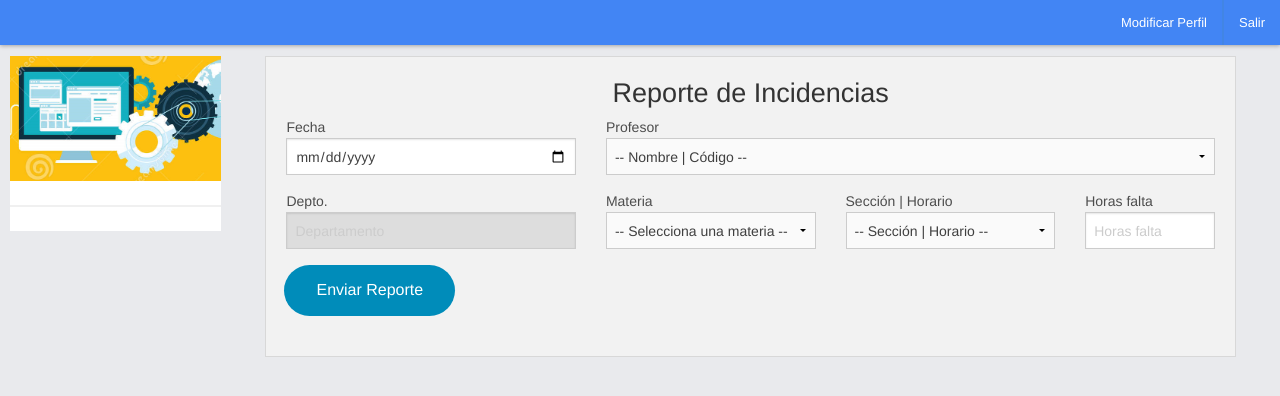
After one commit to Mike325/SistemaAdministrativo, a Django app: template templates/form-reporte-incidencias.html in a window 1280 px wide. The commit adds this page. Shown: the top 396 px of the page. Run offline with Django 3.2, Linux system fonts and the light colour scheme; the template is opened without the code that fills it, so the values that code supplies are empty.

Commit message:
Pequeños cambios a la interfaz del modulo de las secretarias

```diff
--- a/SistemaAdministrativo/url_secretaria.py
+++ b/SistemaAdministrativo/url_secretaria.py
@@ -2,13 +2,13 @@ from django.conf.urls import include, url
 from django.contrib import admin
 
 from apps.Reportes.views import *
-
-#URL's de Secretarias
 
 url_secretaria = [
 	url(r'^inicio-secretaria/$', inicio_secretaria),
 	url(r'^(computacion|electronica)/listas/tCompleto$', listas_tCompleto),
 	url(r'^(computacion|electronica)/listas/tMedio$', listas_tMedio),
 	url(r'^(computacion|electronica)/form-incidencias$', form_incidencias),
-	url(r'^(computacion|electronica)/reporte-incidencias$', incidencias),
+	url(r'^(computacion|electronica)/form-reporte-incidencias$', form_reporte_incidencias),
+	url(r'^(computacion|electronica)/ver-incidencias$', ver_incidencias),
+	url(r'^(computacion|electronica)/reporte-incidencias$', reporte_incidencias),
 ]
--- /dev/null
+++ b/templates/form-reporte-incidencias.html
@@ -0,0 +1,73 @@
+{% extends 'base.html' %}
+
+{% block title %}
+    Reporte de Incidencias
+{% endblock %}
+
+{% block content %}
+    <div class="row">
+        <div class="medium-11 medium-centered columns panel">
+            <div class="medium-12 columns">
+                <h3 class="text-center title">Reporte de Incidencias</h3>
+            </div>
+            <form action="/computacion/reporte-incidencias" method="post">{% csrf_token %}
+                <div class="row">
+                    <div class="medium-4 columns">
+                        <label>
+                            Fecha <input type="date" name="fecha">
+                        </label>
+                    </div>
+                    <div class="medium-8 columns">
+                        <label>
+                            Profesor
+                            <select name="codigo" id="profesor">
+                                <option value="0" disabled="true" selected="true">-- Nombre | Código --</option>
+                            </select>
+                        </label>
+                    </div>
+                </div>
+                <div class="row">
+                    <div class="medium-4 columns">
+                        <label>
+                            Depto. <input type="text" name="depto" placeholder="Departamento" disabled="true" value="{{ departamento }}">
+                        </label>
+                    </div>
+                    <div class="medium-3 columns">
+                        <label>
+                            Materia
+                            <select name="materia" id="materia">
+                                <option value="0" disabled="true" selected="true">-- Selecciona una materia --</option>
+                            </select>
+                        </label>
+                    </div>
+                    <div class="medium-3 columns">
+                        <label>
+                            Sección | Horario
+                            <select name="secc" id="secc">
+                                <option value="0" disabled="true" selected="true">-- Sección | Horario --</option>
+                            </select>
+                        </label>
+                    </div>
+                    <div class="medium-2 columns">
+                        <label>
+                            Horas falta <input type="text" name="horasFalta" placeholder="Horas falta">
+                        </label>
+                    </div>
+                </div>
+                <div class="button-bar">
+                    <ul class="button-group round">
+                        <li>
+                            <input type="submit" value="Enviar Reporte" class="button">
+                        </li>
+                        {% if error %}
+                        <li data-alert class="alert-box warning round">
+                                Revisa bien la información.
+                                <a href="#" class="close">×</a>
+                        </li>
+                        {% endif %}
+                    </ul>
+                </div>
+            </form>
+        </div>
+    </div>
+{% endblock %}
```
Also changed, not shown: apps/Reportes/views.py (+42 -11 lines), templates/hecho.html (added, +17 -0 lines), templates/inicio-secretaria.html (+8 -2 lines).
